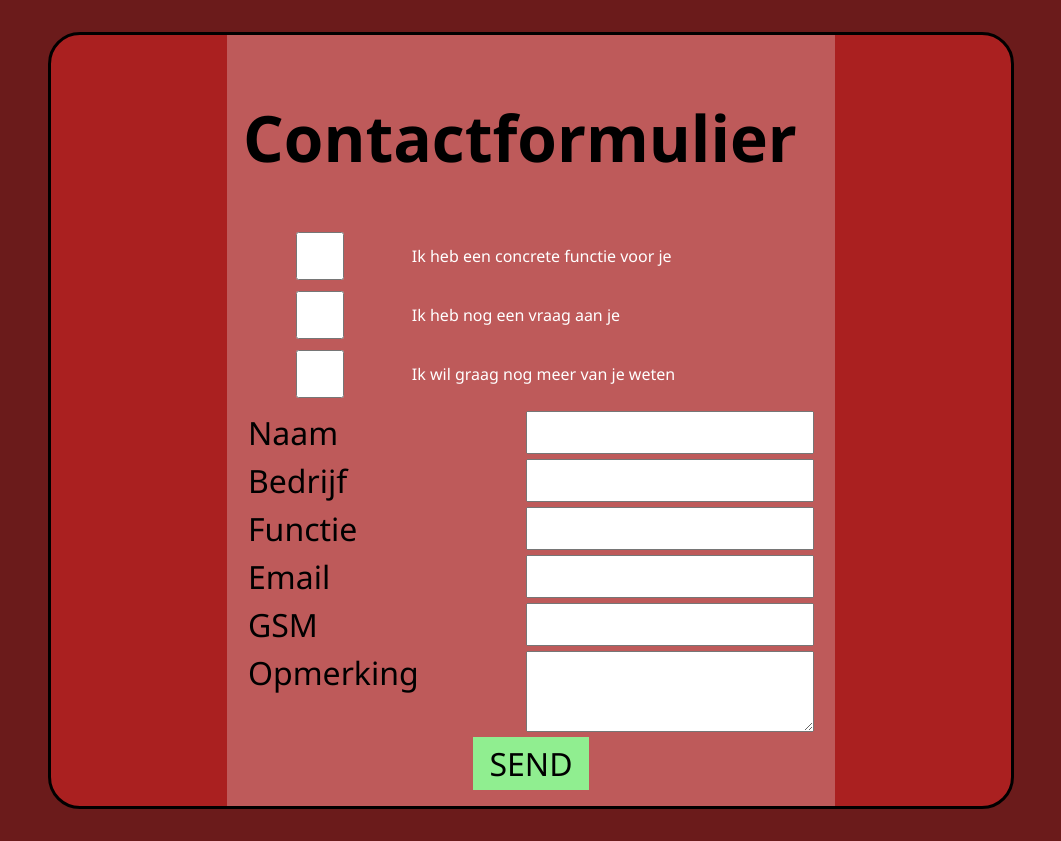
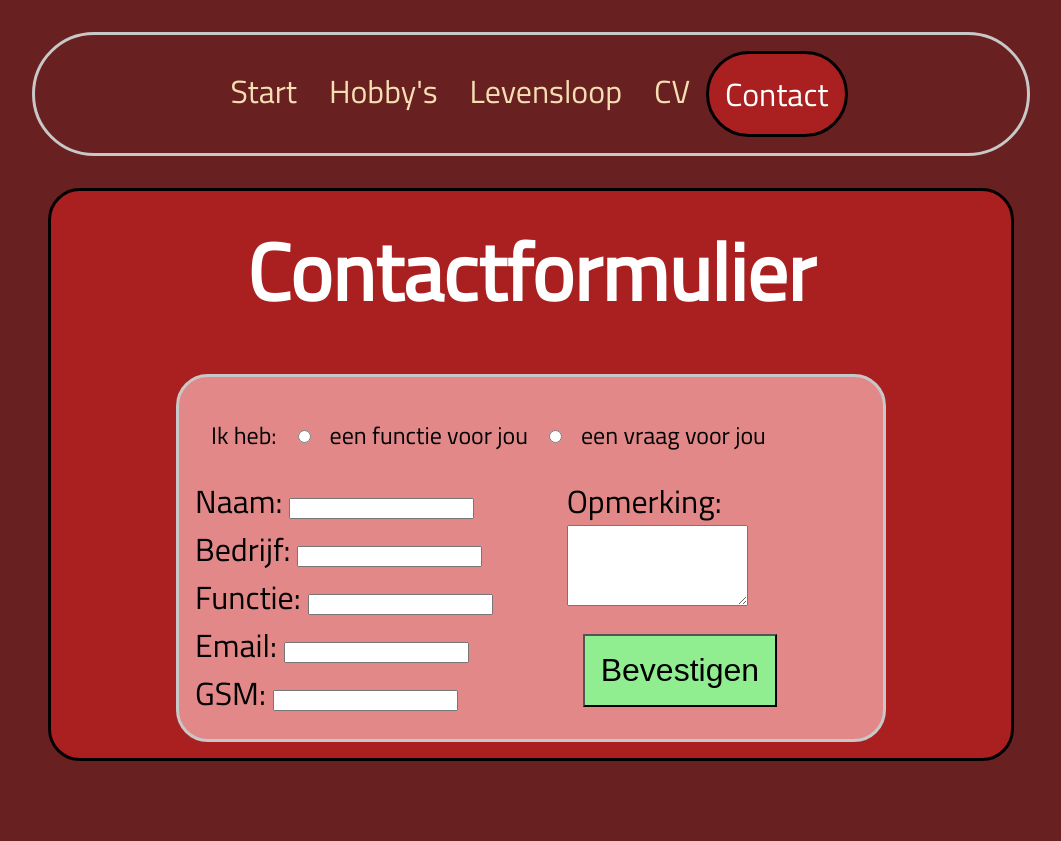
Before and after one commit to Laurensvdv/Smartstack, a plain HTML site: page contact.html in a window 1280 px wide. Shown: the whole page, without its empty margins (109-1170 px from the left). After the commit the page ends 800 px from the top, so only its background shows below. Drawn offline with Linux system fonts and the light colour scheme.

Commit message:
making ready for publish

```diff
--- a/CSS/contact.css
+++ /dev/null
@@ -1,12 +0,0 @@
-body{
-    font-family: 'Segoe UI', Tahoma, Geneva, Verdana, sans-serif;
-}
-
-.contactform{
-    margin: auto;
-    padding: 2%;
-    width: 60%;
-    font-size: xx-large;
-    background-color: lightgray;
-    text-align: center;
-}
--- a/CSS/global.css
+++ b/CSS/global.css
@@ -1,9 +1,8 @@
 @import url(https://fonts.googleapis.com/css2?family=Titillium+Web);
 
 body {
-  background-color: #6b1b1b;
-  font-family: "Titillium Web", "Segoe UI", Tahoma, Geneva, Verdana,
-    sans-serif;
+  background-color: #692020;
+  font-family: "Titillium Web", "Segoe UI", Tahoma, Geneva, Verdana, sans-serif;
 }
 .container {
   display: grid;
@@ -61,21 +60,78 @@ nav {
   text-align: center;
 }
 
-
 /* Karakter */
 
-.switchbox{
+.switchbox {
   display: grid;
   grid-template-columns: 50% auto;
   padding-bottom: 1rem;
   justify-items: center;
 }
 
-.switchbox_item{
-  h2{
+.switchbox_item {
+  h2 {
     color: white;
-  font-size: 2rem;
-  text-align: center;
-  margin: 1rem auto 0 auto;
+    font-size: 2rem;
+    text-align: center;
+    margin: 1rem auto 0 auto;
   }
 }
+
+/* CV */
+
+.container-light {
+  width: 90%;
+  background-color: #e28888;
+  margin: auto;
+  padding: 1rem;
+  th {
+    font-size: 26px;
+    padding: 1rem;
+    text-align: left;
+  }
+}
+
+
+/* Contact */
+
+.contactform {
+  margin: auto;
+  width: 70%;
+  font-size: xx-large;
+  background-color: #e28888;
+  display: grid;
+  grid-template-columns: auto auto;
+  padding: 1rem;
+  margin: 1rem;
+  p{
+    color: black;
+    font-size: 1.5rem;
+  }
+  border: solid rgb(200, 200, 200);
+  border-radius: 2rem;
+}
+.grid {
+  display: grid;
+  grid-template-columns: auto auto;
+  gap: 5px;
+  padding: 5px;
+}
+.button {
+  background-color: lightgreen;
+  justify-self: center;
+  padding: 1rem;
+  margin: 1rem;
+  font-size: 2rem;
+}
+
+.flex{
+  display: flex;
+  flex-wrap: wrap;
+  flex-direction: row;
+  grid-column: 1 / span 2;
+}
+
+#block{
+  display: block;
+}
--- a/CSS/home.css
+++ /dev/null
@@ -1,43 +0,0 @@
-body{
-    background-color: #A34545;
-    font-family: 'Segoe UI', Tahoma, Geneva, Verdana, sans-serif;
-    background-image: url(/Smartstack/Pictures/portret1.jpg);
-}
-.container{
-    margin: 5%;
-    background-color: rgba(211, 211, 211, 0.800);
-    padding: 1%;
-    text-align: center;
-}
-h1{
-    color: white;
-    font-size: 550%;
-    font-weight: 200;
-    padding: 25% 0 10% 0;
-    margin: 0;
-    text-align: center;
-}
-nav{
-    display: flex;
-    flex-direction: row;
-    flex-wrap: wrap;
-    a{
-        font-size: 2rem;
-        color: white;
-        border: solid white;
-        background-color: black;
-        text-decoration: none;
-        padding: 1%;
-    }
-}
-th{
-    font-size: xx-large;
-}
-h2{
-    color: white;
-    font-size: 550%;
-    font-weight: 200;
-    padding: 10% 0 0 0;
-    margin: 0;
-    text-align: center;
-}
--- a/contact.html
+++ b/contact.html
@@ -1,73 +1,91 @@
 <!DOCTYPE html>
 <html lang="en">
   <head>
-    <meta charset="UTF-8">
-    <meta name="viewport" content="width=device-width, initial-scale=1.0">
+    <meta charset="UTF-8" />
+    <meta name="viewport" content="width=device-width, initial-scale=1.0" />
     <title>Contact</title>
-    <link rel="stylesheet" href="CSS/global.css">
-    <style>
-        body{
-            background-color: #6b1b1b;
-            font-family: 'Segoe UI', Tahoma, Geneva, Verdana, sans-serif;
-        }
-
-        .contactform{
-            margin: auto;
-            width: 60%;
-            font-size: xx-large;
-            background-color: #be5a5a;
-            display: grid;
-            grid-template-columns: auto;
-            padding: 1rem;
-        }
-        .grid{
-            display: grid;
-            grid-template-columns: auto auto;
-            gap: 5px;
-            padding: 5px;
-        }
-        .button{
-            background-color: lightgreen;
-            justify-self: center;
-            padding: 5px 1rem;
-        }
-    </style>
+    <link rel="stylesheet" href="CSS/global.css" />
   </head>
   <body>
+    <nav>
+      <a href="index.html">Start</a>
+      <a href="Hobbys.html">Hobby's </a>
+      <a href="levensloop.html">Levensloop </a>
+      <a href="cv.html"> CV </a>
+      <a href="#" class="active">Contact</a>
+    </nav>
     <main class="container">
-        <div class="contactform">
-            <h1>Contactformulier</h1>
-            <div class="grid">
-                <input type="checkbox" id="question1" name="question1">
-                <p>Ik heb een concrete functie voor je</p>
-                <input type="checkbox" id="question2" name="question2">
-                <p>Ik heb nog een vraag aan je</p>
-                <input type="checkbox" id="question3" name="question3">
-                <p>Ik wil graag nog meer van je weten</p>
+      <h1 class="h1white">Contactformulier</h1>
+
+      <form
+        method="post"
+        class="contactform"
+        action="https://tm-statweb.be/sendmail.php"
+      >
+        <div class="flex">
+          <p>Ik heb:</p>
+          <input
+            type="radio"
+            id="question1"
+            name="question1"
+            value="een functie voor jou"
+          />
+          <p>een functie voor jou</p>
+          <input
+            type="radio"
+            id="question2"
+            name="question2"
+            value="een vraag voor jou"
+          />
+          <p>een vraag voor jou</p>
         </div>
-        <form action="" class="grid">
+        <div>
+          <div>
+            <label for="name"
+              >Naam:
+              <input type="text" id="name" name="name" />
+            </label>
+          </div>
+          <div>
+            <label for="company"
+              >Bedrijf:
+              <input type="text" id="company" name="company" />
+            </label>
+          </div>
+          <div>
+            <label for="job"
+              >Functie:
+              <input type="text" id="job" name="job" />
+            </label>
+          </div>
+          <div>
+            <label for="email"
+              >Email:
+              <input type="email" id="email" name="email" />
+            </label>
+          </div>
+          <div>
+            <label for="phone_number"
+              >GSM:
+              <input type="text" id="phone_number" name="phone_number" />
+            </label>
+          </div>
+        </div>
 
-            <label for="name">Naam</label>
-            <input type="text" id="name" name="name">
+        <div>
+          <label for="reaction" id="block">Opmerking:</label>
+          <textarea id="reaction" name="reaction" rows="5"></textarea>
 
-            <label for="company">Bedrijf</label>
-            <input type="text" id="company" name="company">
-
-            <label for="job">Functie</label>
-            <input type="text" id="job" name="job">
-
-            <label for="email">Email</label>
-            <input type="email" id="email" name="email">
-
-            <label for="phone_number">GSM</label>
-            <input type="text" id="phone_number" name="phone_number">
+          <input
+            type="hidden"
+            name="studentemail"
+            value="smartstack@telenet.be"
+          />
           <div>
-            <label for="reaction">Opmerking</label>
+            <input type="submit" value="Bevestigen" class="button" />
           </div>
-            <textarea id="reaction" name="reaction" rows="5"></textarea>
+        </div>
       </form>
-        <div class="button">SEND</div>
-        </div>
     </main>
   </body>
 </html>
```
Also changed, not shown: Hobbys.html (+1 -1 lines), cv.html (+5 -26 lines), index.html (+1 -1 lines), levensloop.html (+8 -1 lines). Lines whose indentation alone changed are shown as unchanged.
